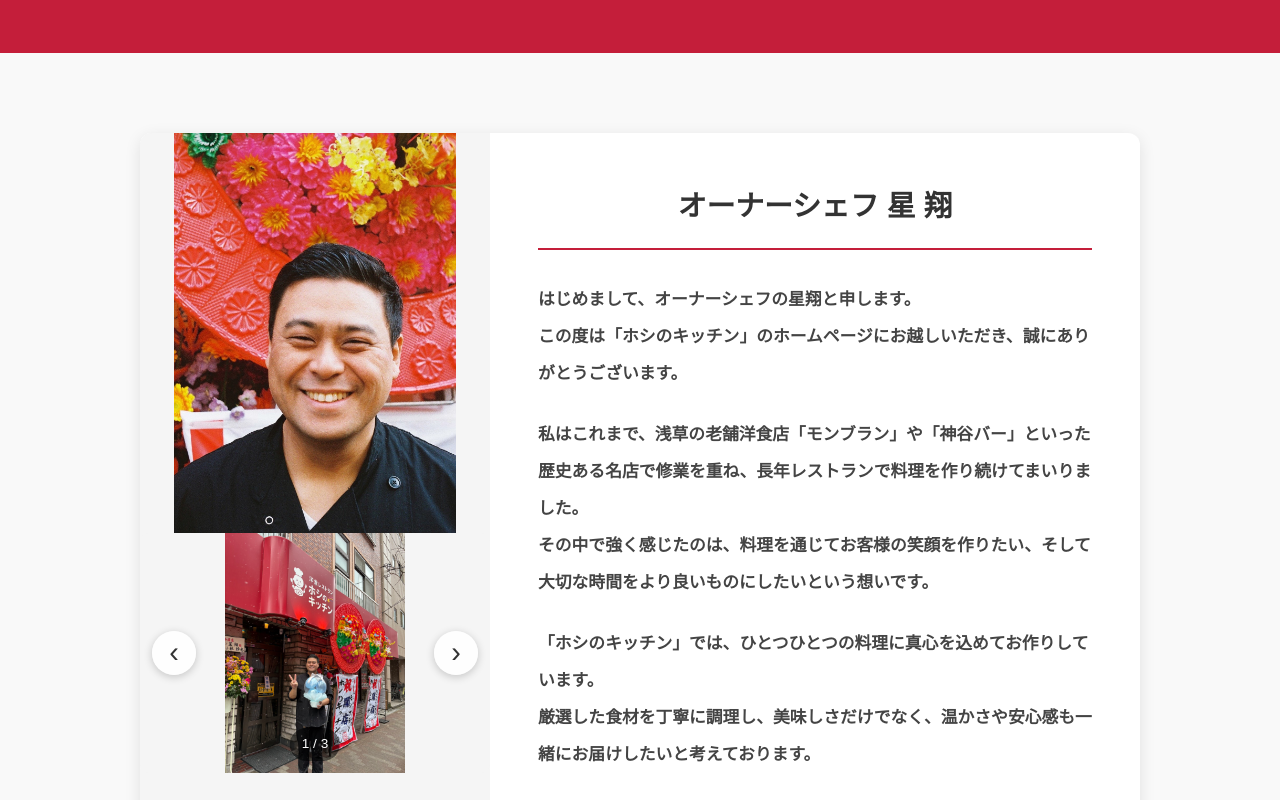
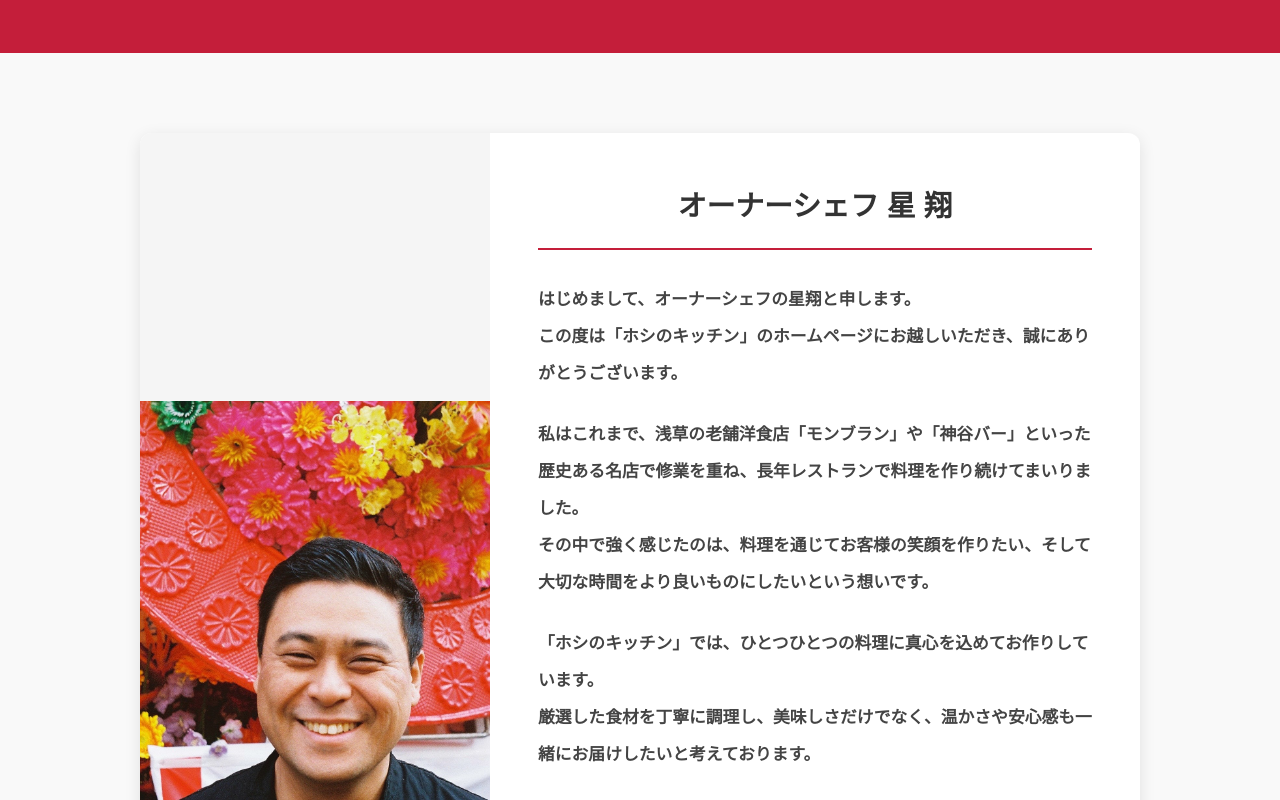
Before and after one commit to sakonkazuhiro/SRM, a Next.js app: page /message in a window 1280 px wide. Shown: the part 320-1120 px from the top of the page. Built offline with nearby package versions, Linux system fonts and the light colour scheme.

Commit message:
修正・追加

```diff
--- a/app/message/page.module.css
+++ b/app/message/page.module.css
@@ -47,39 +47,6 @@
 
 .messageImage {
   background-color: #f5f5f5;
-}
-
-/* オーナーシェフ：上固定・下スライドの二段 */
-.ownerImageStack {
-  display: flex;
-  flex-direction: column;
-  height: 100%;
-}
-
-.ownerImageFixed {
-  flex: 0 0 auto;
-  width: 100%;
-  height: 400px;
-  overflow: hidden;
-  background-color: #f5f5f5;
-}
-
-.ownerFixedImg {
-  width: 100%;
-  height: 100%;
-  object-fit: cover;
-  object-position: center;
-  display: block;
-}
-
-.ownerImageSliderWrap {
-  flex: 0 0 auto;
-  height: 240px;
-  min-height: 0;
-}
-
-.ownerImageSliderWrap > div {
-  height: 100% !important;
 }
 
 .profileImage {
@@ -164,14 +131,6 @@
     margin-bottom: 60px;
   }
 
-  .ownerImageFixed {
-    height: 320px;
-  }
-
-  .ownerImageSliderWrap {
-    height: 200px;
-  }
-
   .placeholderImage {
     min-height: 250px;
     font-size: 1.2rem;
--- a/app/message/page.tsx
+++ b/app/message/page.tsx
@@ -1,5 +1,4 @@
 import styles from './page.module.css'
-import AboutImageSlider from '@/components/AboutImageSlider'
 import { ClickableImage } from '@/components/ImageLightbox'
 import { breakAfterPeriod } from '@/lib/breakAfterPeriod'
 
@@ -19,24 +18,11 @@ export default function Message() {
         <div className="container">
           <div className={styles.messageCard}>
             <div className={styles.messageImage}>
-              <div className={styles.ownerImageStack}>
-                <div className={styles.ownerImageFixed}>
-                  <ClickableImage
-                    src="/images/owner/S__21241893.jpg"
-                    alt="オーナーシェフ 星 翔"
-                    className={styles.ownerFixedImg}
-                  />
-                </div>
-                <div className={styles.ownerImageSliderWrap}>
-                  <AboutImageSlider
-                    slides={[
-                      { src: '/images/owner/S__21209149.jpg', alt: 'オーナーシェフ 星 翔' },
-                      { src: '/images/owner/S__21209151.jpg', alt: 'オーナーシェフ 星 翔' },
-                      { src: '/images/owner/S__21241892.jpg', alt: 'オーナーシェフ 星 翔' },
-                    ]}
-                  />
-                </div>
-              </div>
+              <ClickableImage
+                src="/images/owner/S__21241893.jpg"
+                alt="オーナーシェフ 星 翔"
+                className={styles.profileImage}
+              />
             </div>
             <div className={styles.messageContent}>
               <h2 className={styles.role}>オーナーシェフ 星 翔</h2>
```
